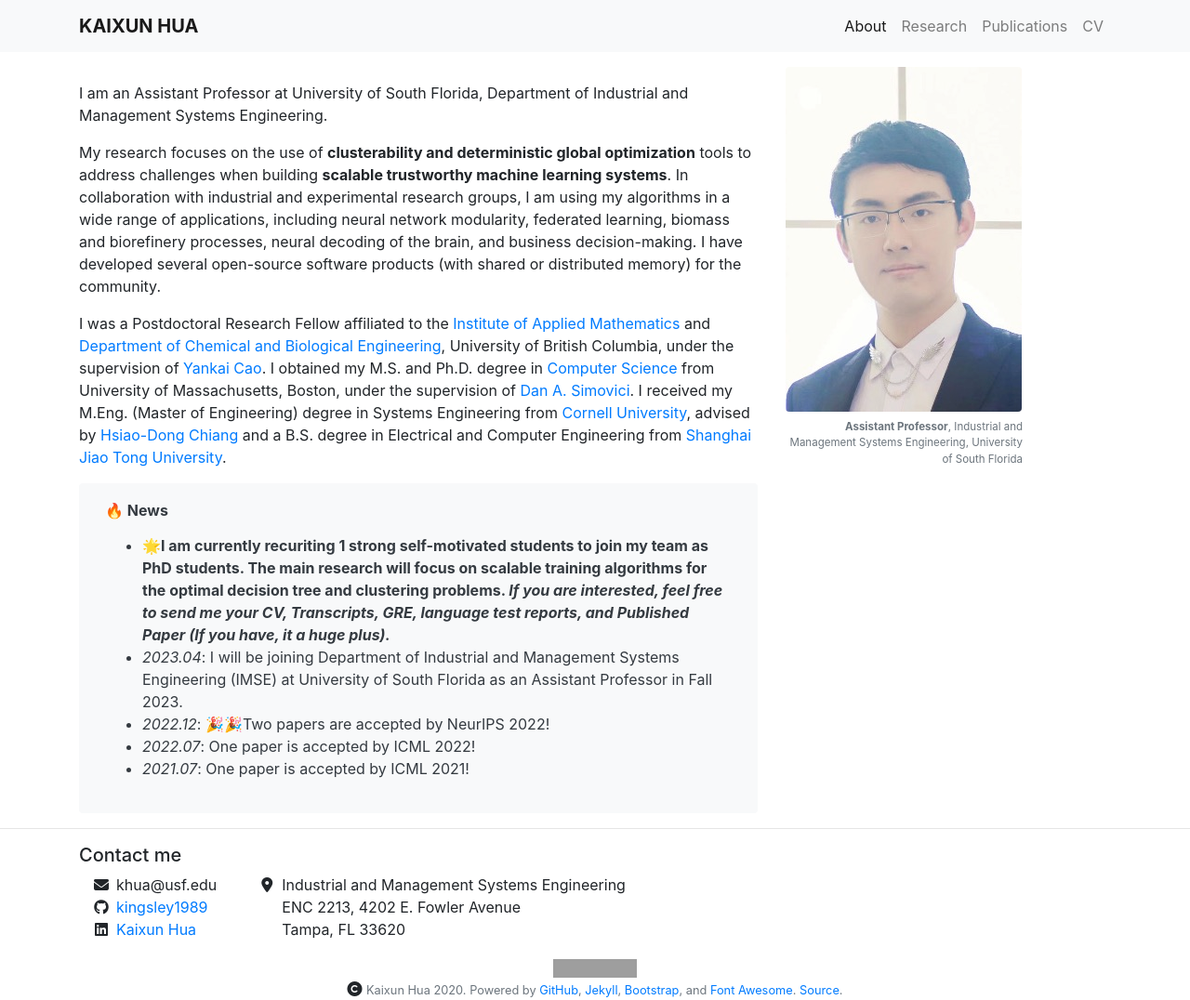
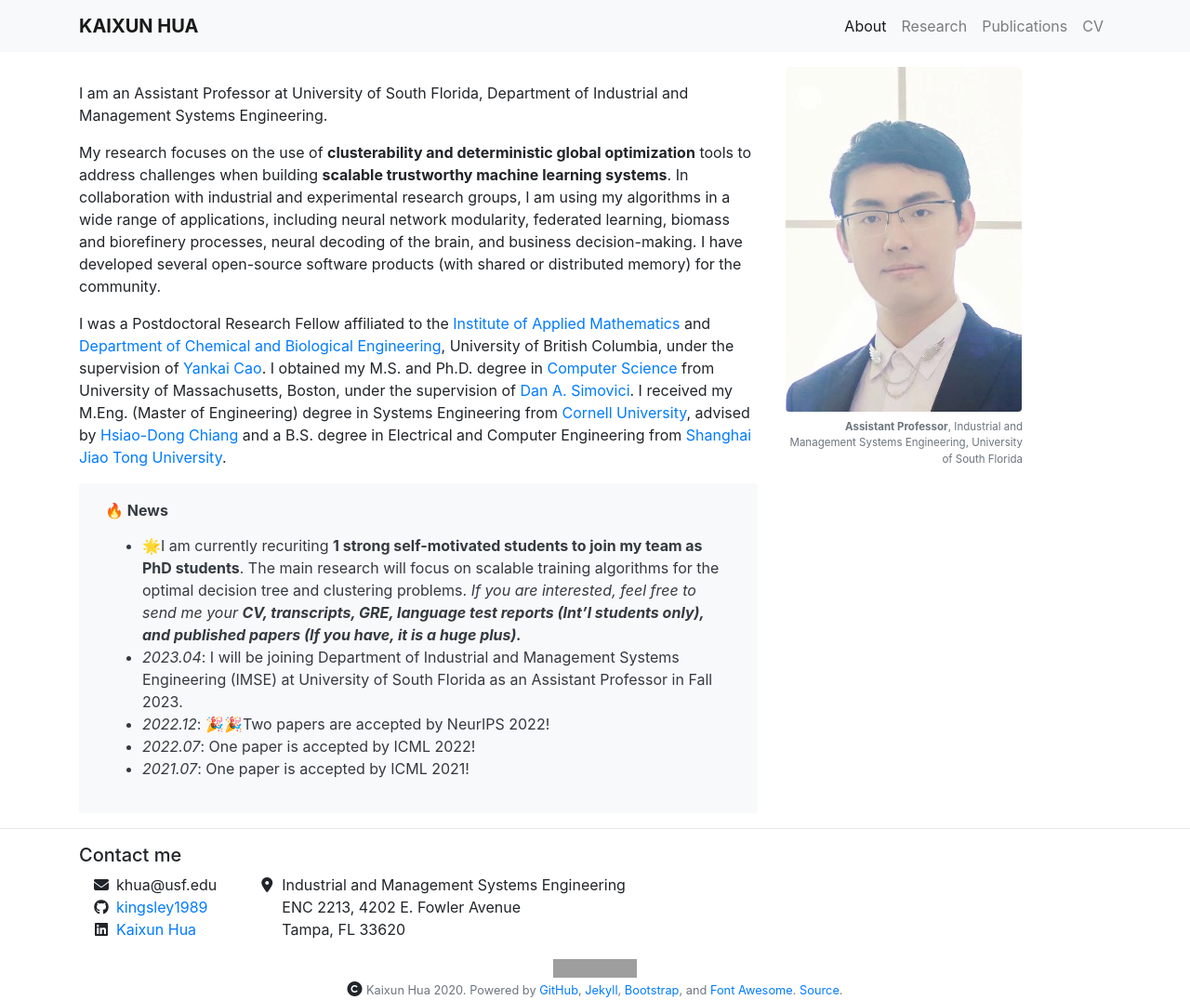
Before and after one commit to kingsley1989/kingsley1989.github.io, a Jekyll site: the page built from index.md, in a window 1280 px wide. Shown: the whole page at 93% size. Built offline with Jekyll 4.4.1, drawn with Linux system fonts in a browser that asks for light colours; nearby versions of some CDN libraries; grey boxes are pictures that could not be loaded.

Commit message:
update bio

```diff
--- a/index.md
+++ b/index.md
@@ -11,7 +11,7 @@ about_me: |
 
 
 news: |
-  - 🌟**I am currently recuriting 1 strong self-motivated students to join my team as PhD students. The main research will focus on scalable training algorithms for the optimal decision tree and clustering problems. *If you are interested, feel free to send me your CV, Transcripts, GRE, language test reports, and Published Paper (If you have, it a huge plus).***
+  - 🌟I am currently recuriting **1 strong self-motivated students to join my team as PhD students**. The main research will focus on scalable training algorithms for the optimal decision tree and clustering problems. *If you are interested, feel free to send me your **CV, transcripts, GRE, language test reports (Int'l students only), and published papers (If you have, it is a huge plus).***
   - *2023.04*: I will be joining Department of Industrial and Management Systems Engineering (IMSE) at University of South Florida as an Assistant Professor in Fall 2023.
   - *2022.12*: 🎉🎉Two papers are accepted by NeurIPS 2022!
   - *2022.07*: One paper is accepted by ICML 2022!
```
